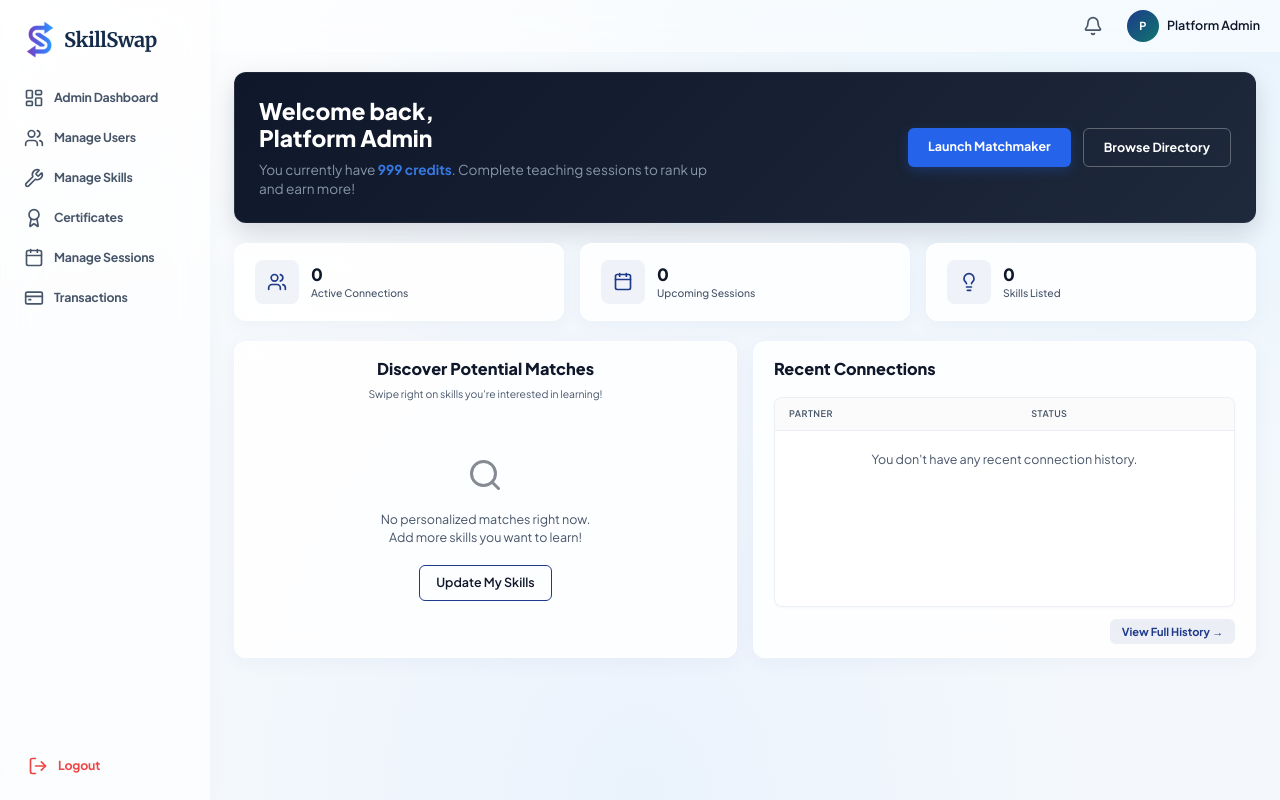
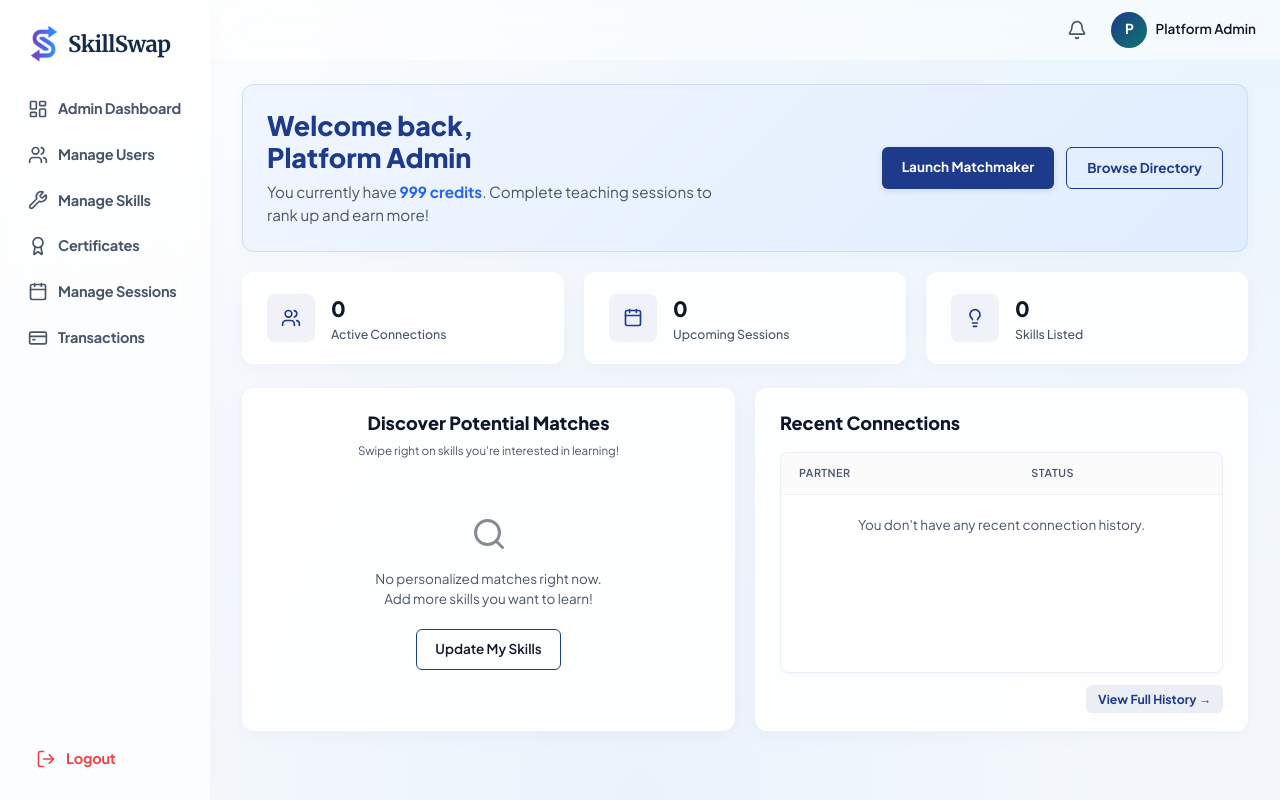
Before and after one commit to ayuciyd/SkillSwap, a Flask app: page /dashboard in a window 1280 px wide. Run offline with Flask 3, Linux system fonts and the light colour scheme; a user stored in the database is signed in; data comes from the database, SQL or seed files in the repository; data that the repository does not hold is empty; some libraries are stand-ins or nearby versions.

Commit message:
design: adjust readability scale and change welcome banner to light pastel blue

```diff
--- a/static/css/style.css
+++ b/static/css/style.css
@@ -15,11 +15,11 @@
   --muted: #475569; /* Slate 600 */
   --border: rgba(30, 58, 138, 0.08); /* Subtle light blue border */
 
-  --sidebar-width: 210px; /* Reduced from 240px for screen space */
+  --sidebar-width: 210px; /* Space-efficient sidebar */
 }
 
 * { box-sizing: border-box; margin: 0; padding: 0; font-family: 'Plus Jakarta Sans', sans-serif; }
-html { font-size: 13px; } /* Reduced base font size from 14px to fit content */
+html { font-size: 14.5px; } /* Restored default comfortable base font size */
 body {
   background-color: #F4F8FC;
   background-image:
@@ -28,15 +28,15 @@ body {
     radial-gradient(at 50% 100%, rgba(219, 234, 254, 0.4) 0, transparent 50%);
   background-attachment: fixed;
   color: var(--text);
-  line-height: 1.4;
-  font-size: 12.5px;
+  line-height: 1.5;
+  font-size: 13.5px; /* Comfortable body font size to prevent eye-squishing */
   min-height: 100vh;
   overflow-x: hidden;
 }
 a { text-decoration: none; color: var(--primary); transition: all 0.2s ease; }
 a:hover { opacity: 0.8; }
 
-.btn { display: inline-block; padding: 8px 16px; border-radius: 6px; font-weight: 600; cursor: pointer; transition: all 0.2s cubic-bezier(0.4, 0, 0.2, 1); border: none; text-align: center; }
+.btn { display: inline-block; padding: 9px 18px; border-radius: 6px; font-weight: 600; cursor: pointer; transition: all 0.2s cubic-bezier(0.4, 0, 0.2, 1); border: none; text-align: center; }
 .btn:active { transform: scale(0.98); }
 .btn-primary { background: var(--primary); color: white; box-shadow: 0 2px 6px rgba(30, 58, 138, 0.12); }
 .btn-primary:hover { transform: translateY(-1px); box-shadow: 0 4px 12px rgba(30, 58, 138, 0.22); }
@@ -47,30 +47,30 @@ a:hover { opacity: 0.8; }
 .btn-danger:hover { transform: translateY(-1px); box-shadow: 0 2px 8px rgba(239, 68, 68, 0.2); }
 .btn-outline { background: transparent; border: 1.5px solid var(--primary); color: var(--text); }
 .btn-outline:hover { background: var(--primary); border-color: var(--primary); color: white; }
-.btn-sm { padding: 4px 10px; font-size: 0.8rem; border-radius: 4px; }
+.btn-sm { padding: 5px 12px; font-size: 0.825rem; border-radius: 4px; }
 
 /* Layouts */
 .app-container { display: flex; min-height: 100vh; }
 
 /* Sidebar */
-.sidebar { width: var(--sidebar-width); background: rgba(255, 255, 255, 0.65); backdrop-filter: blur(24px); -webkit-backdrop-filter: blur(24px); border-right: 1px solid rgba(255, 255, 255, 0.5); position: fixed; height: 100dvh; overflow-y: auto; padding: 16px 0; display: flex; flex-direction: column; z-index: 100; box-shadow: 2px 0 20px rgba(0,0,0,0.02); }
-.sidebar-logo { padding: 0 16px 16px; font-size: 20px; font-weight: 800; display: flex; align-items: center; gap: 8px; }
+.sidebar { width: var(--sidebar-width); background: rgba(255, 255, 255, 0.65); backdrop-filter: blur(24px); -webkit-backdrop-filter: blur(24px); border-right: 1px solid rgba(255, 255, 255, 0.5); position: fixed; height: 100dvh; overflow-y: auto; padding: 20px 0; display: flex; flex-direction: column; z-index: 100; box-shadow: 2px 0 20px rgba(0,0,0,0.02); }
+.sidebar-logo { padding: 0 20px 20px; font-size: 22px; font-weight: 800; display: flex; align-items: center; gap: 8px; }
 .brand-text { font-family: 'Merriweather', serif; font-weight: 700; color: #142B49; letter-spacing: -0.5px; }
 .text-gradient { background: linear-gradient(to right, #1E3A8A, #0F766E); -webkit-background-clip: text; background-clip: text; color: transparent; }
 
 .sidebar-nav { display: flex; flex-direction: column; gap: 4px; padding: 0 12px; flex: 1; }
-.nav-item { display: flex; align-items: center; gap: 10px; padding: 8px 12px; color: var(--muted); border-radius: 6px; font-weight: 700; font-size: 0.95rem; letter-spacing: -0.2px; transition: all 0.2s ease; }
+.nav-item { display: flex; align-items: center; gap: 10px; padding: 10px 16px; color: var(--muted); border-radius: 6px; font-weight: 700; font-size: 1rem; letter-spacing: -0.2px; transition: all 0.2s ease; }
 .nav-item:hover { background: rgba(0,0,0,0.03); color: var(--text); transform: translateX(2px); }
-.nav-item.active { background: rgba(30, 58, 138, 0.06); color: var(--primary); border-left: 3px solid var(--primary); border-radius: 0 6px 6px 0; padding-left: 9px; }
-.sidebar-footer { padding: 16px 16px 0; }
+.nav-item.active { background: rgba(30, 58, 138, 0.06); color: var(--primary); border-left: 3px solid var(--primary); border-radius: 0 6px 6px 0; padding-left: 13px; }
+.sidebar-footer { padding: 20px 20px 0; }
 
 /* Main Content */
 .main-content { flex: 1; margin-left: var(--sidebar-width); display: flex; flex-direction: column; }
-.top-navbar { height: 52px; background: rgba(255, 255, 255, 0.5); backdrop-filter: blur(24px); -webkit-backdrop-filter: blur(24px); border-bottom: 1px solid rgba(255, 255, 255, 0.3); display: flex; justify-content: space-between; align-items: center; padding: 0 20px; position: sticky; top: 0; z-index: 90; }
+.top-navbar { height: 60px; background: rgba(255, 255, 255, 0.5); backdrop-filter: blur(24px); -webkit-backdrop-filter: blur(24px); border-bottom: 1px solid rgba(255, 255, 255, 0.3); display: flex; justify-content: space-between; align-items: center; padding: 0 24px; position: sticky; top: 0; z-index: 90; }
 .nav-right { display: flex; align-items: center; gap: 16px; }
-.credits-badge { background: rgba(217, 119, 6, 0.1); color: #B45309; padding: 4px 10px; border-radius: 20px; font-weight: 700; display: flex; align-items: center; gap: 6px; font-size: 0.85rem; }
+.credits-badge { background: rgba(217, 119, 6, 0.1); color: #B45309; padding: 4px 12px; border-radius: 20px; font-weight: 700; display: flex; align-items: center; gap: 6px; font-size: 0.875rem; }
 .user-profile-btn { display: flex; align-items: center; gap: 8px; font-weight: 600; color: var(--text); }
-.avatar { width: 32px; height: 32px; background: linear-gradient(135deg, var(--primary), var(--secondary)); color: white; border-radius: 50%; display: flex; align-items: center; justify-content: center; font-weight: bold; text-transform: uppercase; font-size: 0.85rem; }
+.avatar { width: 36px; height: 36px; background: linear-gradient(135deg, var(--primary), var(--secondary)); color: white; border-radius: 50%; display: flex; align-items: center; justify-content: center; font-weight: bold; text-transform: uppercase; font-size: 0.95rem; }
 
 /* Dynamic Avatar Classes */
 .avatar-bg-0 { background: linear-gradient(135deg, #059669, #047857) !important; }
@@ -82,37 +82,37 @@ a:hover { opacity: 0.8; }
 
 /* Flash Messages */
 .flash-container { position: fixed; top: 24px; right: 24px; z-index: 9999; display: flex; flex-direction: column; gap: 10px; }
-.flash-msg { padding: 12px 20px; border-radius: 6px; color: white; font-weight: 500; display: flex; align-items: center; justify-content: space-between; box-shadow: 0 4px 12px rgba(0,0,0,0.1); min-width: 260px; }
-.flash-msg button { background: none; border: none; color: white; cursor: pointer; font-size: 18px; opacity: 0.7; }
+.flash-msg { padding: 14px 24px; border-radius: 6px; color: white; font-weight: 500; display: flex; align-items: center; justify-content: space-between; box-shadow: 0 4px 12px rgba(0,0,0,0.1); min-width: 280px; }
+.flash-msg button { background: none; border: none; color: white; cursor: pointer; font-size: 20px; opacity: 0.7; }
 .flash-msg.success { background: var(--success); }
 .flash-msg.error { background: #E11D48; }
 .flash-msg.warning { background: var(--warning); color: #fff; }
 
 /* Page Content */
-.page-container { padding: 20px 24px; max-width: 1200px; margin: 0 auto; width: 100%; }
-.page-header { margin-bottom: 16px; display: flex; justify-content: space-between; align-items: flex-end; }
-.page-title { font-size: 1.6rem; font-weight: 800; color: var(--text); }
-.page-subtitle { color: var(--muted); margin-top: 2px; }
+.page-container { padding: 24px 32px; max-width: 1200px; margin: 0 auto; width: 100%; }
+.page-header { margin-bottom: 20px; display: flex; justify-content: space-between; align-items: flex-end; }
+.page-title { font-size: 1.85rem; font-weight: 800; color: var(--text); }
+.page-subtitle { color: var(--muted); margin-top: 4px; }
 
 /* Cards */
-.card { background: rgba(255, 255, 255, 0.85); backdrop-filter: blur(12px); -webkit-backdrop-filter: blur(12px); border-radius: 12px; padding: 16px 20px; border: 1px solid rgba(255, 255, 255, 0.8); transition: transform 0.2s cubic-bezier(0.16, 1, 0.3, 1), box-shadow 0.2s ease; box-shadow: 0 4px 20px rgba(30, 58, 138, 0.04), inset 0 1px 0 rgba(255, 255, 255, 0.6); }
+.card { background: rgba(255, 255, 255, 0.85); backdrop-filter: blur(12px); -webkit-backdrop-filter: blur(12px); border-radius: 12px; padding: 20px 24px; border: 1px solid rgba(255, 255, 255, 0.8); transition: transform 0.2s cubic-bezier(0.16, 1, 0.3, 1), box-shadow 0.2s ease; box-shadow: 0 4px 20px rgba(30, 58, 138, 0.04), inset 0 1px 0 rgba(255, 255, 255, 0.6); }
 .card:hover { transform: translateY(-2px); box-shadow: 0 10px 30px rgba(30, 58, 138, 0.08), inset 0 1px 0 rgba(255, 255, 255, 0.8); }
-.stats-grid { display: grid; grid-template-columns: repeat(auto-fit, minmax(200px, 1fr)); gap: 16px; margin-bottom: 20px; }
-.stat-card { display: flex; align-items: center; gap: 12px; }
-.stat-icon { width: 44px; height: 44px; border-radius: 8px; background: rgba(29, 78, 216, 0.08); color: var(--primary); display: flex; align-items: center; justify-content: center; font-size: 20px; }
-.stat-info h3 { font-size: 1.3rem; font-weight: 800; margin-bottom: 0px; }
-.stat-info p { color: var(--muted); font-size: 0.8rem; font-weight: 500; }
+.stats-grid { display: grid; grid-template-columns: repeat(auto-fit, minmax(220px, 1fr)); gap: 20px; margin-bottom: 24px; }
+.stat-card { display: flex; align-items: center; gap: 16px; }
+.stat-icon { width: 48px; height: 48px; border-radius: 8px; background: rgba(29, 78, 216, 0.08); color: var(--primary); display: flex; align-items: center; justify-content: center; font-size: 22px; }
+.stat-info h3 { font-size: 1.45rem; font-weight: 800; margin-bottom: 0px; }
+.stat-info p { color: var(--muted); font-size: 0.85rem; font-weight: 500; }
 
 /* Tables */
 .table-container { background: var(--card-bg); border-radius: 8px; overflow-x: auto; border: 1px solid var(--border); box-shadow: 0 1px 3px rgba(0,0,0,0.03); }
 table { width: 100%; border-collapse: collapse; }
-th, td { padding: 10px 14px; text-align: left; border-bottom: 1px solid var(--border); color: var(--text); }
-th { background: rgba(0,0,0,0.015); font-weight: 600; color: var(--muted); text-transform: uppercase; font-size: 0.7rem; letter-spacing: 0.5px; }
+th, td { padding: 12px 18px; text-align: left; border-bottom: 1px solid var(--border); color: var(--text); }
+th { background: rgba(0,0,0,0.015); font-weight: 600; color: var(--muted); text-transform: uppercase; font-size: 0.75rem; letter-spacing: 0.5px; }
 tr:last-child td { border-bottom: none; }
 tr:hover td { background: rgba(0,0,0,0.01); }
 
 /* Badges */
-.badge { display: inline-block; padding: 3px 8px; border-radius: 12px; font-size: 0.7rem; font-weight: 600; }
+.badge { display: inline-block; padding: 4px 10px; border-radius: 12px; font-size: 0.75rem; font-weight: 600; }
 .badge-success { background: rgba(5, 150, 105, 0.1); color: #047857; }
 .badge-warning { background: rgba(217, 119, 6, 0.1); color: #B45309; }
 .badge-primary { background: rgba(29, 78, 216, 0.1); color: #1D4ED8; }
@@ -120,34 +120,34 @@ tr:hover td { background: rgba(0,0,0,0.01); }
 .badge-muted { background: var(--border); color: var(--muted); }
 
 /* Forms */
-.form-group { margin-bottom: 14px; }
-.form-label { display: block; margin-bottom: 6px; font-weight: 600; color: var(--text); font-size: 0.8rem; }
-.form-control { width: 100%; padding: 8px 12px; border: 1px solid var(--border); border-radius: 6px; font-size: 0.9rem; transition: all 0.2s ease; background: #FFFFFF; color: var(--text); }
+.form-group { margin-bottom: 16px; }
+.form-label { display: block; margin-bottom: 8px; font-weight: 600; color: var(--text); font-size: 0.85rem; }
+.form-control { width: 100%; padding: 10px 14px; border: 1px solid var(--border); border-radius: 6px; font-size: 0.95rem; transition: all 0.2s ease; background: #FFFFFF; color: var(--text); }
 .form-control:focus { outline: none; border-color: var(--primary); box-shadow: 0 0 0 3px rgba(29, 78, 216, 0.1); }
 input[type="date"]::-webkit-calendar-picker-indicator,
 input[type="time"]::-webkit-calendar-picker-indicator {
     filter: invert(0);
     cursor: pointer;
 }
-.grid-cols-2 { display: grid; grid-template-columns: repeat(auto-fit, minmax(280px, 1fr)); gap: 16px; }
-.grid-cols-3 { display: grid; grid-template-columns: repeat(auto-fit, minmax(220px, 1fr)); gap: 16px; }
-.grid-cols-4 { display: grid; grid-template-columns: repeat(auto-fit, minmax(180px, 1fr)); gap: 16px; }
+.grid-cols-2 { display: grid; grid-template-columns: repeat(auto-fit, minmax(300px, 1fr)); gap: 20px; }
+.grid-cols-3 { display: grid; grid-template-columns: repeat(auto-fit, minmax(240px, 1fr)); gap: 20px; }
+.grid-cols-4 { display: grid; grid-template-columns: repeat(auto-fit, minmax(200px, 1fr)); gap: 20px; }
 
 /* Authentication Layout */
-.auth-wrapper { min-height: 100vh; display: flex; align-items: center; justify-content: center; padding: 20px; background: radial-gradient(circle at top right, rgba(29,78,216,0.03), transparent 40%), radial-gradient(circle at bottom left, rgba(15,118,110,0.03), transparent 40%); background-color: var(--bg); }
-.auth-card { background: var(--card-bg); width: 100%; max-width: 440px; padding: 32px; border-radius: 16px; border: 1px solid var(--border); box-shadow: 0 10px 30px rgba(0,0,0,0.04); text-align: center; }
-.auth-header { margin-bottom: 20px; }
-.auth-header h1 { font-size: 24px; font-weight: 800; color: var(--text); margin-bottom: 6px; }
-.auth-header p { color: var(--muted); font-size: 0.9rem; }
-.navbar-brand { font-size: 1.35rem; }
+.auth-wrapper { min-height: 100vh; display: flex; align-items: center; justify-content: center; padding: 30px; background: radial-gradient(circle at top right, rgba(29,78,216,0.03), transparent 40%), radial-gradient(circle at bottom left, rgba(15,118,110,0.03), transparent 40%); background-color: var(--bg); }
+.auth-card { background: var(--card-bg); width: 100%; max-width: 460px; padding: 40px; border-radius: 16px; border: 1px solid var(--border); box-shadow: 0 10px 30px rgba(0,0,0,0.04); text-align: center; }
+.auth-header { margin-bottom: 24px; }
+.auth-header h1 { font-size: 26px; font-weight: 800; color: var(--text); margin-bottom: 8px; }
+.auth-header p { color: var(--muted); font-size: 0.95rem; }
+.navbar-brand { font-size: 1.45rem; }
 
 /* Generic Flex/Grid utilities */
 .flex { display: flex; } .justify-between { justify-content: space-between; } .align-center { align-items: center; } .text-center { text-align: center; }
-.mt-4 { margin-top: 12px; } .mt-6 { margin-top: 18px; } .mt-8 { margin-top: 24px; }
+.mt-4 { margin-top: 14px; } .mt-6 { margin-top: 20px; } .mt-8 { margin-top: 28px; }
 
 /* Tinder UI Styles */
-.tinder-stack { position: relative; width: 100%; max-width: 380px; height: 330px; margin: 0 auto; perspective: 1000px; }
-.tinder-card { position: absolute; width: 100%; height: 100%; background: #FFFFFF; border-radius: 12px; border: 1px solid var(--border); box-shadow: 0 6px 20px rgba(0,0,0,0.05); padding: 16px; display: flex; flex-direction: column; transition: transform 0.4s cubic-bezier(0.175, 0.885, 0.32, 1.275), opacity 0.4s; transform-origin: 50% 100%; z-index: 1; }
+.tinder-stack { position: relative; width: 100%; max-width: 400px; height: 350px; margin: 0 auto; perspective: 1000px; }
+.tinder-card { position: absolute; width: 100%; height: 100%; background: #FFFFFF; border-radius: 12px; border: 1px solid var(--border); box-shadow: 0 6px 20px rgba(0,0,0,0.05); padding: 20px; display: flex; flex-direction: column; transition: transform 0.4s cubic-bezier(0.175, 0.885, 0.32, 1.275), opacity 0.4s; transform-origin: 50% 100%; z-index: 1; }
 .tinder-card.active { z-index: 5; transform: scale(1) translateY(0); opacity: 1; }
 .tinder-card.next-1 { z-index: 4; transform: scale(0.96) translateY(12px); opacity: 0.85; }
 .tinder-card.next-2 { z-index: 3; transform: scale(0.92) translateY(24px); opacity: 0.6; }
--- a/templates/user/dashboard.html
+++ b/templates/user/dashboard.html
@@ -1,14 +1,14 @@
 {% extends "base.html" %}
 {% block content %}
 <!-- Welcome Banner -->
-<div class="card" style="background: linear-gradient(135deg, #0F172A 0%, #1E293B 100%); border: 1px solid rgba(255,255,255,0.05); padding: 24px; margin-bottom: 20px; border-radius: 12px; color: #FFFFFF; display: flex; justify-content: space-between; align-items: center; box-shadow: 0 10px 25px rgba(15, 23, 42, 0.15);">
+<div class="card" style="background: linear-gradient(135deg, #F0F6FF 0%, #E0EDFE 100%); border: 1px solid rgba(30, 58, 138, 0.12); padding: 24px; margin-bottom: 20px; border-radius: 12px; color: var(--primary); display: flex; justify-content: space-between; align-items: center; box-shadow: 0 4px 15px rgba(30, 58, 138, 0.03);">
     <div>
-        <h1 style="font-size: 1.75rem; font-weight: 800; margin-bottom: 8px; line-height: 1.2; color: #FFFFFF;">Welcome back,<br>{{ current_user.full_name }}</h1>
-        <p style="font-size: 1.05rem; opacity: 0.9; max-width: 450px; color: #94A3B8;">You currently have <strong style="color: #3B82F6;">{{ current_user.credits_balance }} credits</strong>. Complete teaching sessions to rank up and earn more!</p>
+        <h1 style="font-size: 1.85rem; font-weight: 800; margin-bottom: 8px; line-height: 1.2; color: var(--primary);">Welcome back,<br>{{ current_user.full_name }}</h1>
+        <p style="font-size: 1.05rem; max-width: 450px; color: var(--muted); line-height: 1.5;">You currently have <strong style="color: #2563EB;">{{ current_user.credits_balance }} credits</strong>. Complete teaching sessions to rank up and earn more!</p>
     </div>
     <div style="display:flex; gap: 12px; flex-wrap: wrap;">
-        <a href="{{ url_for('matches') }}" class="btn btn-primary" style="background: #2563EB; color: #FFFFFF; border: none; padding: 10px 20px; font-weight: 700; box-shadow: 0 4px 12px rgba(37, 99, 235, 0.25);">Launch Matchmaker</a>
-        <a href="{{ url_for('browse') }}" class="btn btn-outline" style="border-color: rgba(255, 255, 255, 0.3); color: #FFFFFF; padding: 10px 20px; font-weight: 700;">Browse Directory</a>
+        <a href="{{ url_for('matches') }}" class="btn btn-primary" style="padding: 10px 20px; font-weight: 700;">Launch Matchmaker</a>
+        <a href="{{ url_for('browse') }}" class="btn btn-outline" style="border-color: var(--primary); padding: 10px 20px; font-weight: 700; color: var(--primary);">Browse Directory</a>
     </div>
 </div>
 
```
Also changed, not shown: other parts of static/css/style.css (+14 -14 lines).
